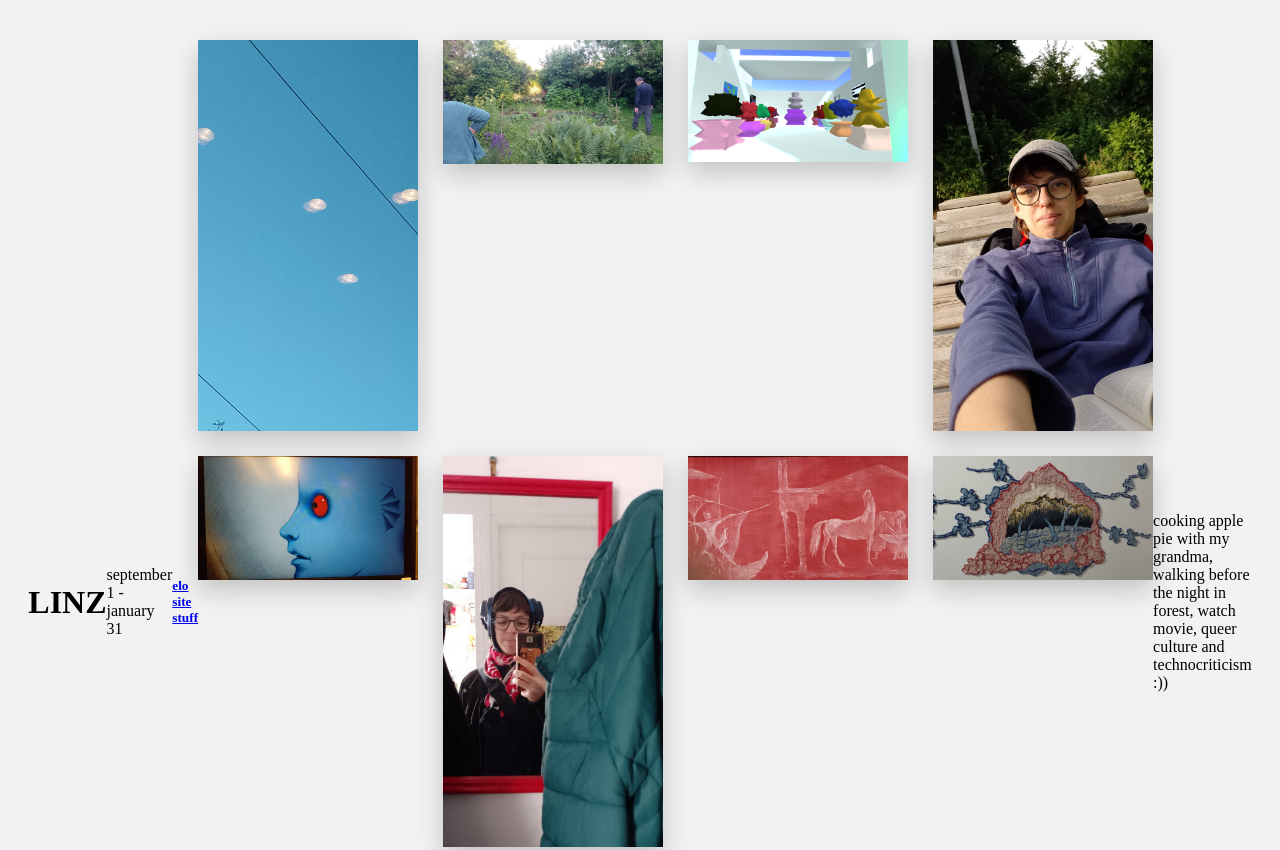
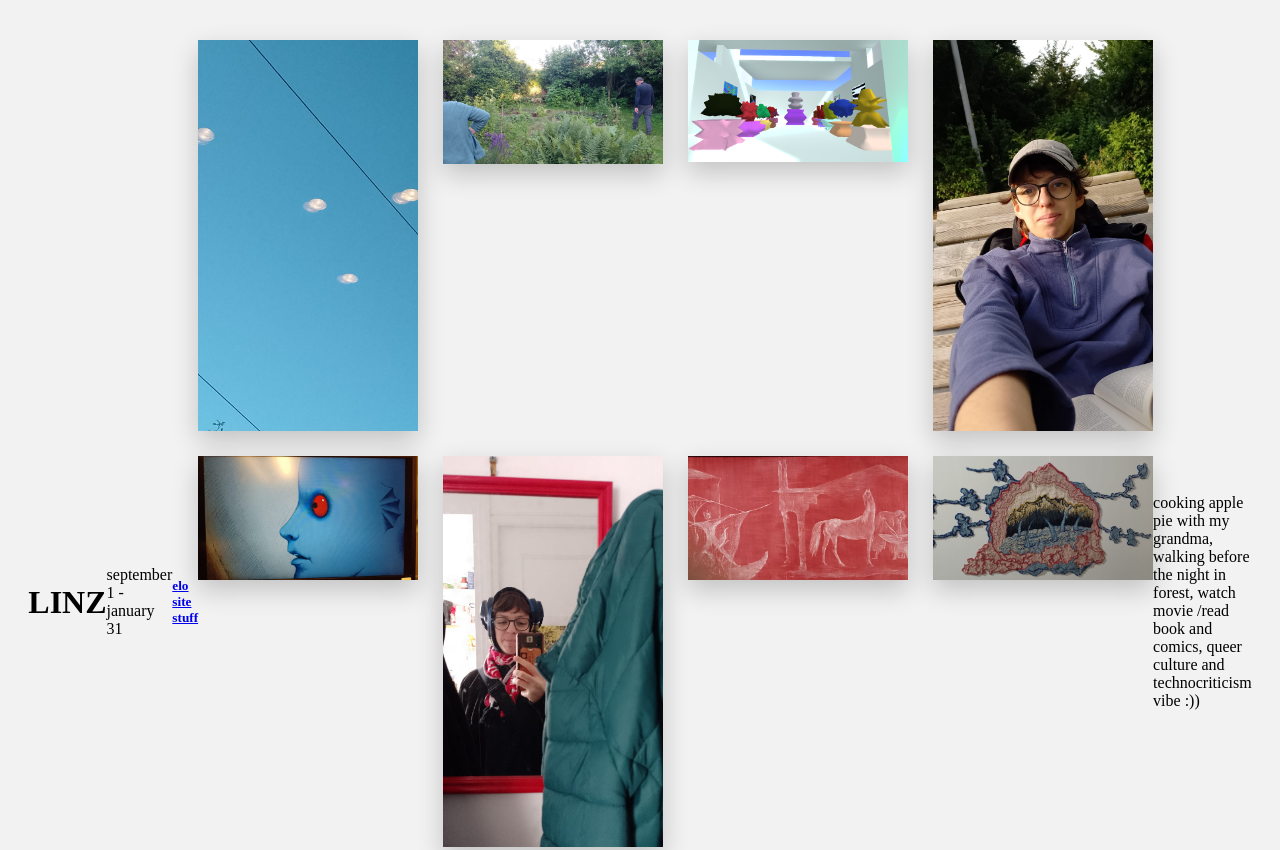
Before and after one commit to elo-wq/elostuff, a plain HTML site: page index.html in a window 1280 px wide. Shown: the top 850 px of the page. Drawn offline with Linux system fonts and the light colour scheme.

Commit message:
Update index.html

```diff
--- a/index.html
+++ b/index.html
@@ -66,6 +66,6 @@ body{
       <img src="11.png">
 </div>
 
-<p> cooking apple pie with my grandma, walking before the night in forest, watch movie, queer culture and technocriticism :)) </p>
+<p> cooking apple pie with my grandma, walking before the night in forest, watch movie /read book and comics, queer culture and technocriticism vibe :)) </p>
 </body>
 </html>
```
